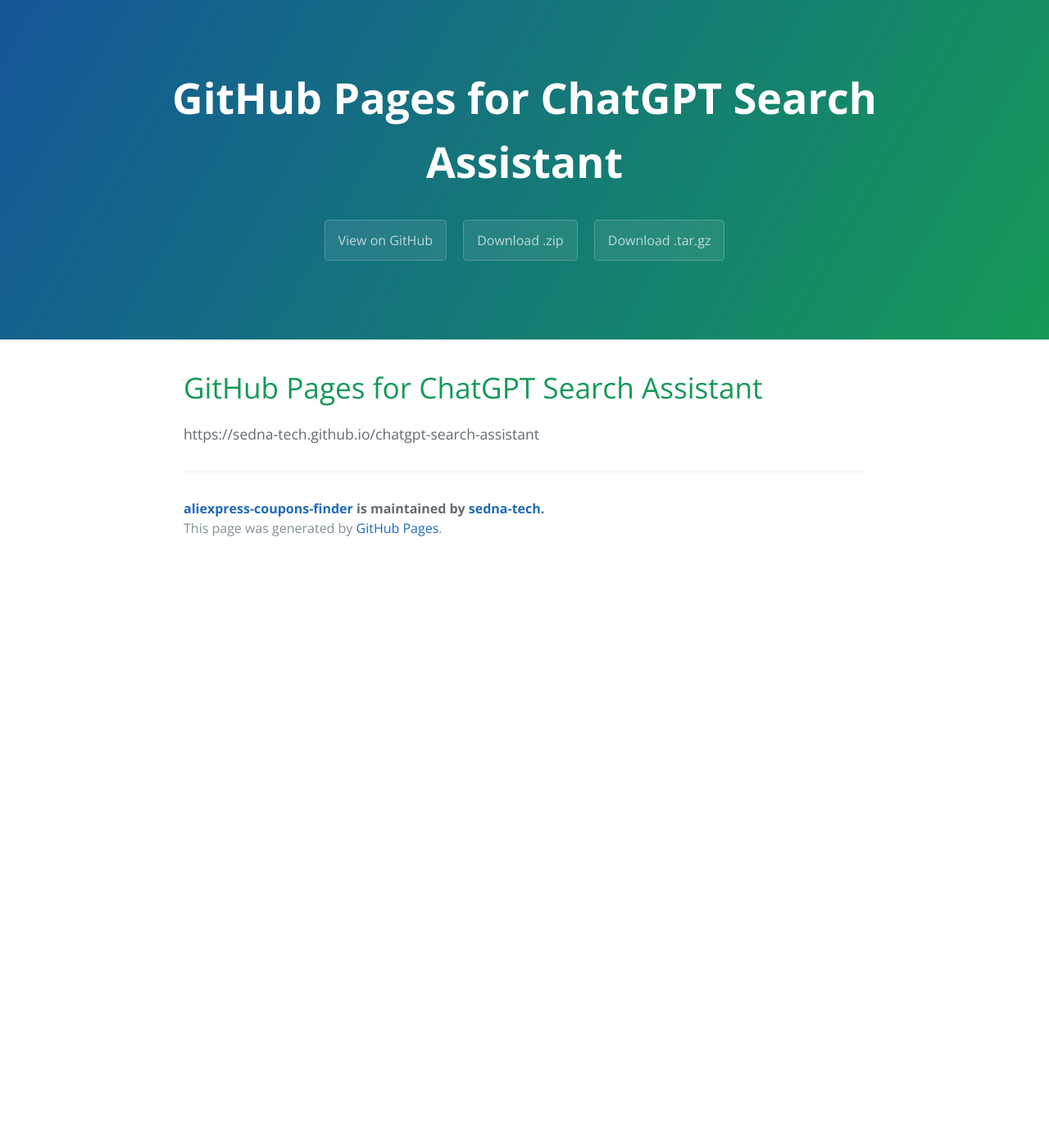
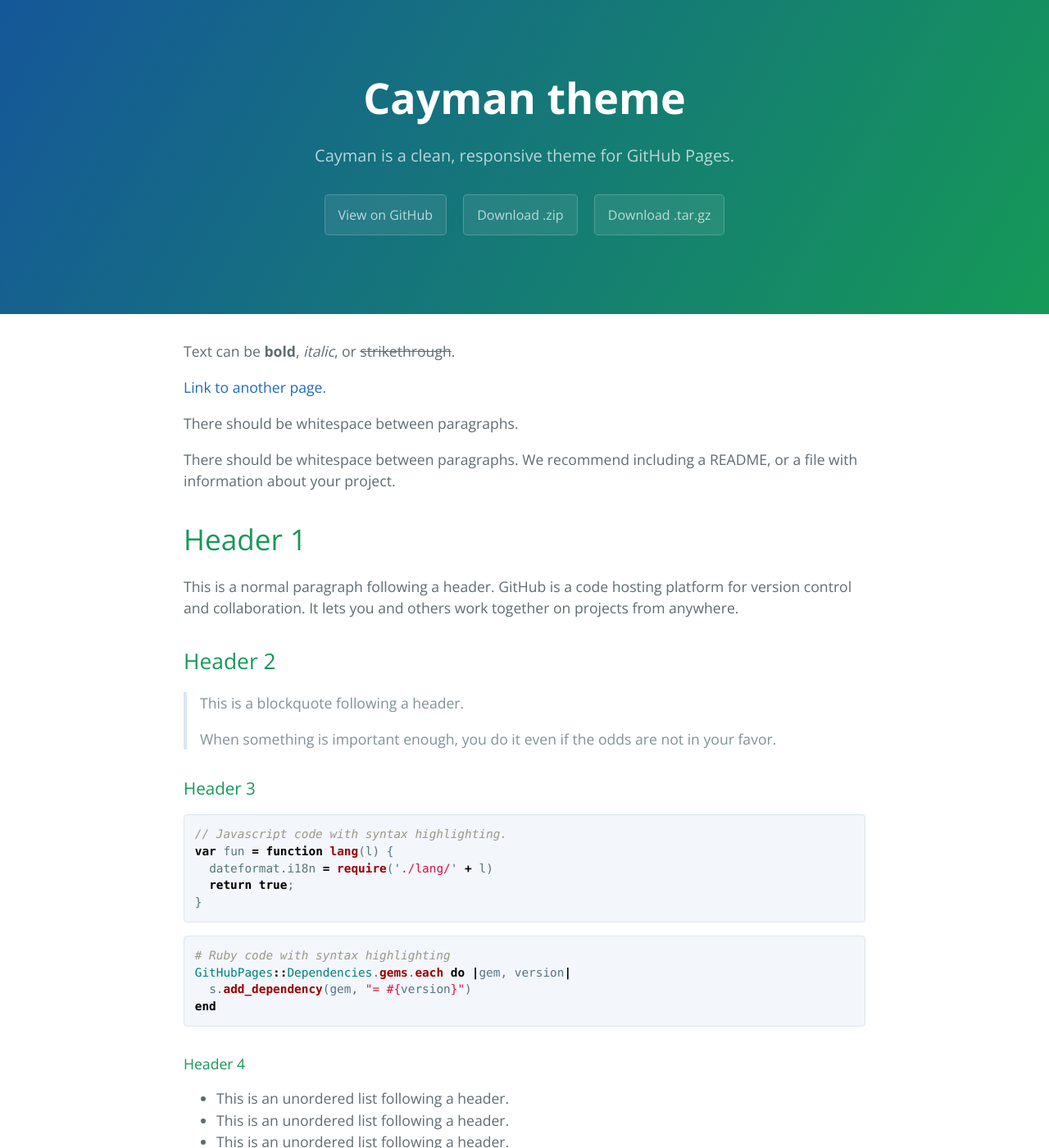
Before and after one commit to sedna-tech/aliexpress-coupons-finder, a Jekyll site: the page built from index.md, in a window 1280 px wide and 1400 px high. Shown: the whole window at 82% size. Built offline with Jekyll 4.4.1, drawn with Linux system fonts in a browser that asks for light colours; our own code applies the rules of GitHub Pages for plain Markdown files; the repository's description, which GitHub fills in, is left out; some of the changed text lies outside the part shown.

Commit message:
feat: overwrite all

````diff
--- a/_config.yml
+++ b/_config.yml
@@ -1,5 +1,5 @@
-title: ChatGPT Search Assistant
-description:
+title: Cayman theme
+description: Cayman is a clean, responsive theme for GitHub Pages.
 show_downloads: true
 google_analytics:
 theme: jekyll-theme-cayman
--- /dev/null
+++ b/index.md
@@ -0,0 +1,123 @@
+---
+layout: default
+---
+
+Text can be **bold**, _italic_, or ~~strikethrough~~.
+
+[Link to another page](./another-page.html).
+
+There should be whitespace between paragraphs.
+
+There should be whitespace between paragraphs. We recommend including a README, or a file with information about your project.
+
+# Header 1
+
+This is a normal paragraph following a header. GitHub is a code hosting platform for version control and collaboration. It lets you and others work together on projects from anywhere.
+
+## Header 2
+
+> This is a blockquote following a header.
+>
+> When something is important enough, you do it even if the odds are not in your favor.
+
+### Header 3
+
+```js
+// Javascript code with syntax highlighting.
+var fun = function lang(l) {
+  dateformat.i18n = require('./lang/' + l)
+  return true;
+}
+```
+
+```ruby
+# Ruby code with syntax highlighting
+GitHubPages::Dependencies.gems.each do |gem, version|
+  s.add_dependency(gem, "= #{version}")
+end
+```
+
+#### Header 4
+
+*   This is an unordered list following a header.
+*   This is an unordered list following a header.
+*   This is an unordered list following a header.
+
+##### Header 5
+
+1.  This is an ordered list following a header.
+2.  This is an ordered list following a header.
+3.  This is an ordered list following a header.
+
+###### Header 6
+
+| head1        | head two          | three |
+|:-------------|:------------------|:------|
+| ok           | good swedish fish | nice  |
+| out of stock | good and plenty   | nice  |
+| ok           | good `oreos`      | hmm   |
+| ok           | good `zoute` drop | yumm  |
+
+### There's a horizontal rule below this.
+
+* * *
+
+### Here is an unordered list:
+
+*   Item foo
+*   Item bar
+*   Item baz
+*   Item zip
+
+### And an ordered list:
+
+1.  Item one
+1.  Item two
+1.  Item three
+1.  Item four
+
+### And a nested list:
+
+- level 1 item
+  - level 2 item
+  - level 2 item
+    - level 3 item
+    - level 3 item
+- level 1 item
+  - level 2 item
+  - level 2 item
+  - level 2 item
+- level 1 item
+  - level 2 item
+  - level 2 item
+- level 1 item
+
+### Small image
+
+![Octocat](https://github.githubassets.com/images/icons/emoji/octocat.png)
+
+### Large image
+
+![Branching](https://guides.github.com/activities/hello-world/branching.png)
+
+
+### Definition lists can be used with HTML syntax.
+
+<dl>
+<dt>Name</dt>
+<dd>Godzilla</dd>
+<dt>Born</dt>
+<dd>1952</dd>
+<dt>Birthplace</dt>
+<dd>Japan</dd>
+<dt>Color</dt>
+<dd>Green</dd>
+</dl>
+
+```
+Long, single-line code blocks should not wrap. They should horizontally scroll if they are too long. This line should be long enough to demonstrate this.
+```
+
+```
+The final element.
+```
````
Also changed, not shown: another-page.md (added, +11 -0 lines), docs/CODE_OF_CONDUCT.md (added, +46 -0 lines), docs/CONTRIBUTING.md (added, +91 -0 lines), docs/SUPPORT.md (added, +9 -0 lines), docs/privacy.md (deleted, +0 -1 lines), README.md, thumbnail.png (added), 1 other file.
